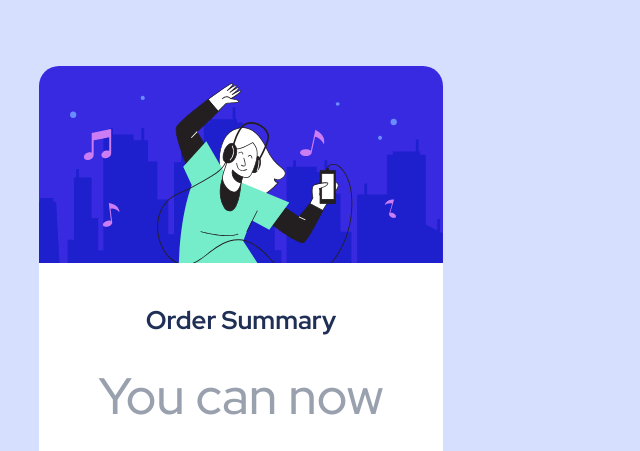
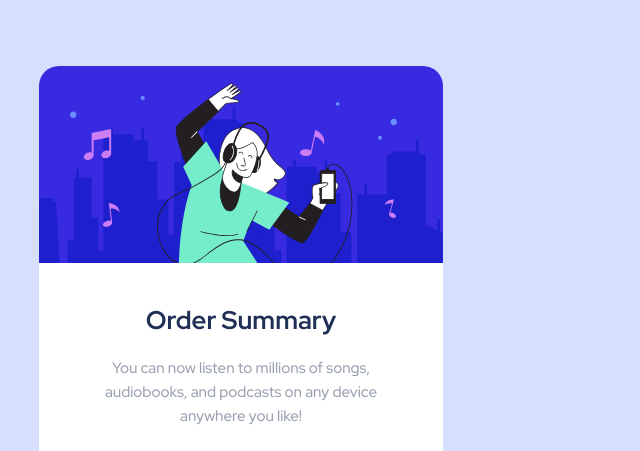
Before and after one commit to crwainstock/fe-mentor-order-summary, a plain HTML site: page index.html in a window 1280 px wide. Shown: the top 451 px of the page, without its empty margins (399-1039 px from the left). Drawn offline with Linux system fonts and the light colour scheme.

```diff
--- a/styles.css
+++ b/styles.css
@@ -155,4 +155,7 @@ footer {
     font-size: 2vw;
     margin-top: 1rem;
   }
+  .text-container p {
+    font-size: 1.18vw;
+  }
 }
```
